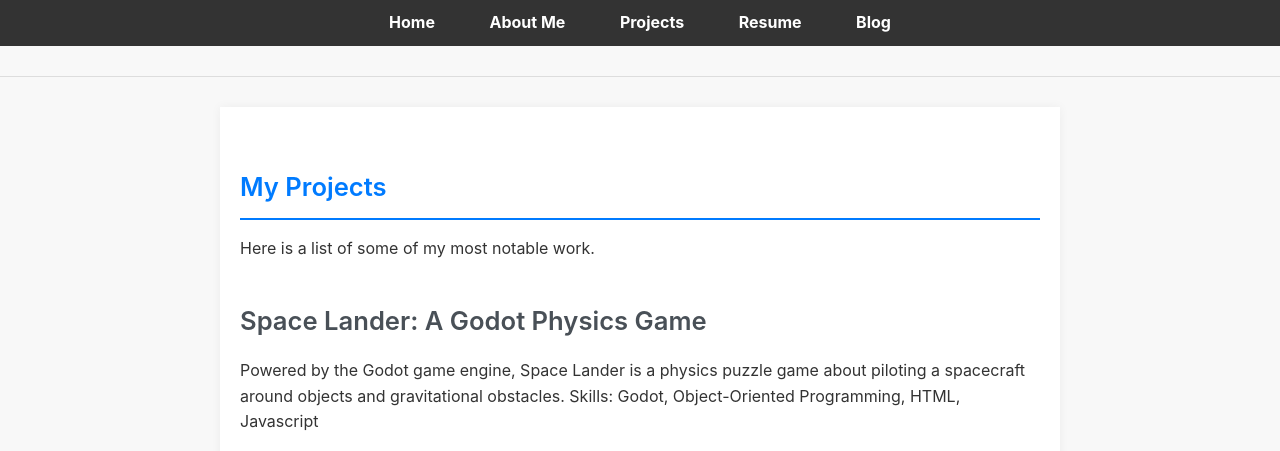
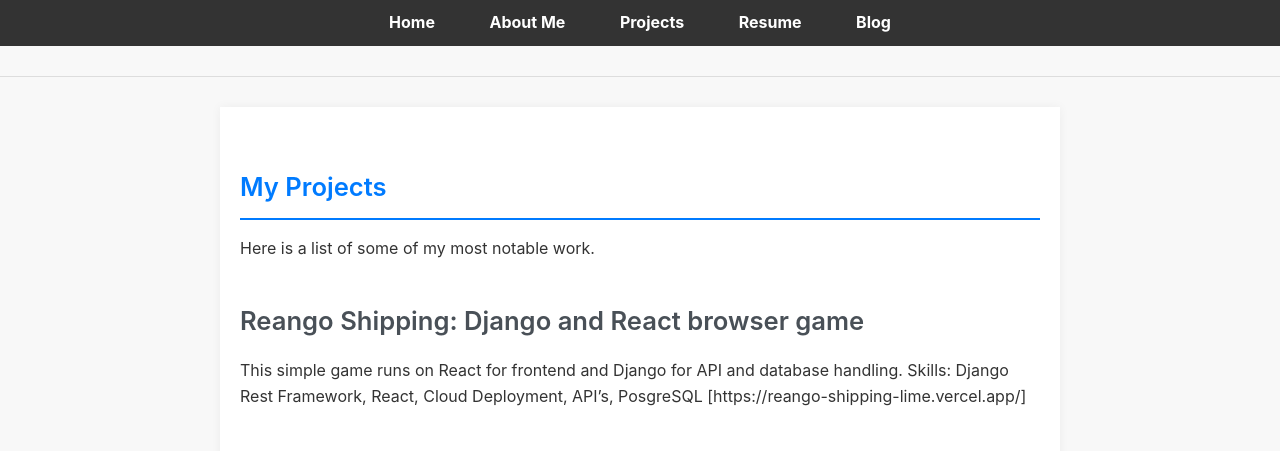
Before and after one commit to TannerHamilton123/TannerHamilton123.github.io, a Jekyll site: the page built from projects.md, in a window 1280 px wide and 900 px high, cut to the strip 0-451 px from the top of the window. Built offline with Jekyll 4.4.1, drawn with Linux system fonts in a browser that asks for light colours.

Commit message:
Add Reango Shipping project details to projects.md
Added a new project entry for Reango Shipping, detailing its technologies and providing a link.

```diff
--- a/projects.md
+++ b/projects.md
@@ -8,6 +8,10 @@ permalink: /projects/
 
 Here is a list of some of my most notable work.
 
+## Reango Shipping: Django and React browser game
+This simple game runs on React for frontend and Django for API and database handling.
+Skills: Django Rest Framework, React, Cloud Deployment, API's, PosgreSQL
+[https://reango-shipping-lime.vercel.app/]
 
 ## Space Lander: A Godot Physics Game
 Powered by the Godot game engine, Space Lander is a physics puzzle game about piloting a spacecraft around objects and gravitational obstacles.
```
